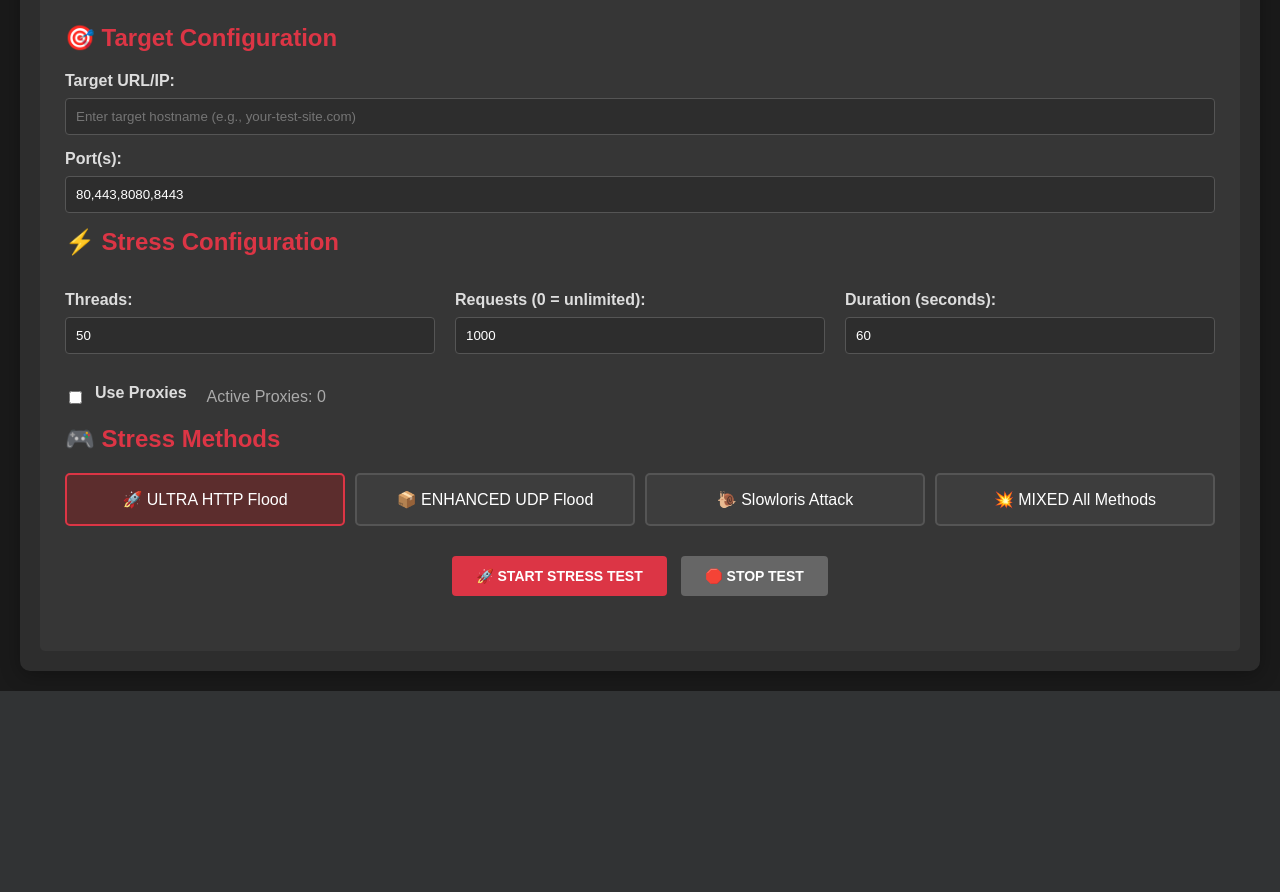
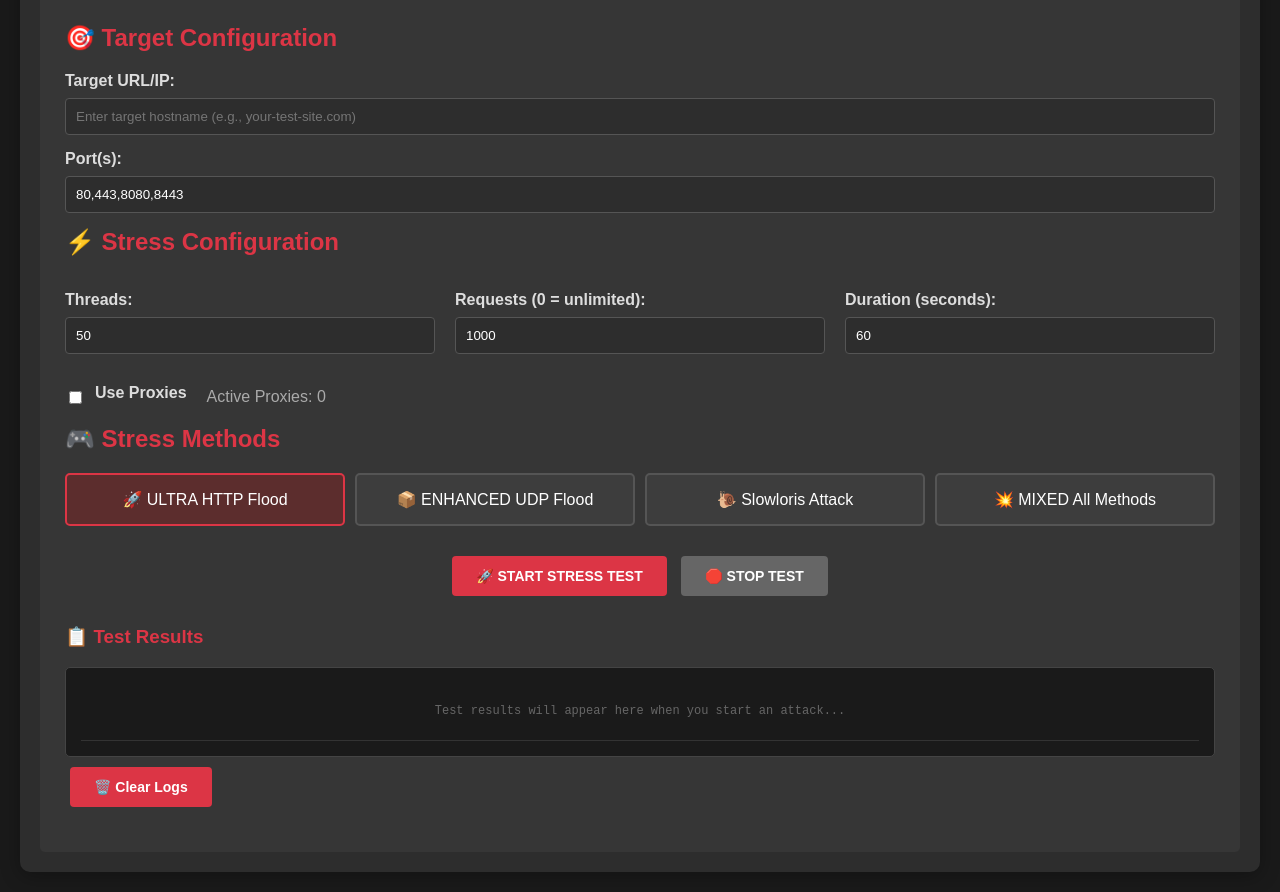
Before and after one commit to Maggakos1/my-network-tool, a Python web app: template templates/index.html in a window 1280 px wide. Shown: the part 245-1137 px from the top of the page. Before the commit the page ends 936 px from the top, so only its background shows below. Run offline with Jinja, Linux system fonts and the light colour scheme; the template is opened without the code that fills it, so the values that code supplies are empty.

Commit message:
Update index.html

```diff
--- a/templates/index.html
+++ b/templates/index.html
@@ -201,6 +201,23 @@
             border-bottom: none;
         }
 
+        /* Test Results Styles */
+        .test-results {
+            background: #1a1a1a;
+            border: 1px solid #444;
+            border-radius: 5px;
+            padding: 15px;
+            max-height: 400px;
+            overflow-y: auto;
+            font-family: 'Courier New', monospace;
+            font-size: 12px;
+            line-height: 1.4;
+        }
+        .test-results div {
+            padding: 2px 0;
+            border-bottom: 1px solid #333;
+        }
+
         h1, h2, h3 {
             color: #dc3545;
             margin-top: 0;
@@ -296,6 +313,17 @@
             <div style="text-align: center; margin: 25px 0;">
                 <button onclick="showLegalWarning()" id="startBtn">🚀 START STRESS TEST</button>
                 <button onclick="stopAttack()" id="stopBtn" disabled>🛑 STOP TEST</button>
+            </div>
+
+            <!-- Test Results Section -->
+            <div class="form-group">
+                <h3>📋 Test Results</h3>
+                <div class="test-results" id="testResults">
+                    <div style="color: #666; text-align: center; padding: 20px;">
+                        Test results will appear here when you start an attack...
+                    </div>
+                </div>
+                <button onclick="clearLogs()" style="margin-top: 10px;">🗑️ Clear Logs</button>
             </div>
         </div>
 
@@ -508,7 +536,7 @@
                 });
         }
 
-        // Status Updates
+        // Status Updates and Test Results
         let statusInterval;
 
         function startStatusUpdates() {
@@ -523,6 +551,9 @@
                         document.getElementById('statCurrentRPS').textContent = Math.round(data.current_rps);
                         document.getElementById('statAvgRPS').textContent = Math.round(data.avg_rps);
                         document.getElementById('statUDPPackets').textContent = data.packets_sent.toLocaleString();
+
+                        // Update test results logs
+                        updateTestLogs(data.test_logs);
 
                         // Update connections list
                         const connectionsList = document.getElementById('connectionsList');
@@ -549,6 +580,58 @@
             }, 1000);
         }
 
+        function updateTestLogs(logs) {
+            const testResults = document.getElementById('testResults');
+            if (logs && logs.length > 0) {
+                testResults.innerHTML = '';
+                logs.forEach(log => {
+                    const logElement = document.createElement('div');
+                    logElement.style.padding = '2px 0';
+                    logElement.style.borderBottom = '1px solid #333';
+
+                    // Color code different types of messages
+                    if (log.includes('🚀') || log.includes('🎯') || log.includes('🔢') || log.includes('⏱️') || log.includes('🧵') || log.includes('📨') || log.includes('🔌')) {
+                        logElement.style.color = '#dc3545'; // Red for important info
+                    } else if (log.includes('📊') || log.includes('✅') || log.includes('📦') || log.includes('💾')) {
+                        logElement.style.color = '#28a745'; // Green for results
+                    } else if (log.includes('💥') || log.includes('⚡') || log.includes('🔥')) {
+                        logElement.style.color = '#ffc107'; // Yellow for performance ratings
+                    } else if (log.includes('=')) {
+                        logElement.style.color = '#666'; // Gray for separators
+                    } else if (log.includes('❌')) {
+                        logElement.style.color = '#dc3545'; // Red for errors
+                    } else if (log.includes('🐌')) {
+                        logElement.style.color = '#17a2b8'; // Blue for slowloris
+                    } else if (log.includes('📦')) {
+                        logElement.style.color = '#6f42c1'; // Purple for UDP
+                    } else {
+                        logElement.style.color = '#ccc'; // Default color
+                    }
+
+                    // Make certain messages bold
+                    if (log.includes('🚀 STARTING') || log.includes('📊 COMPLETED') || log.includes('💥 NUCLEAR') || log.includes('⚡ EXTREME') || log.includes('🔥 HIGH')) {
+                        logElement.style.fontWeight = 'bold';
+                    }
+
+                    logElement.textContent = log;
+                    testResults.appendChild(logElement);
+                });
+                // Auto-scroll to bottom
+                testResults.scrollTop = testResults.scrollHeight;
+            } else {
+                testResults.innerHTML = '<div style="color: #666; text-align: center; padding: 20px;">Test results will appear here when you start an attack...</div>';
+            }
+        }
+
+        function clearLogs() {
+            fetch('/clear_logs')
+                .then(response => response.json())
+                .then(data => {
+                    document.getElementById('testResults').innerHTML =
+                        '<div style="color: #666; text-align: center; padding: 20px;">Test results will appear here when you start an attack...</div>';
+                });
+        }
+
         // Proxy Management
         function loadProxies() {
             fetch('/get_proxies')
@@ -563,6 +646,11 @@
             const tbody = document.getElementById('proxyTableBody');
             tbody.innerHTML = '';
 
+            if (proxies.length === 0) {
+                tbody.innerHTML = '<tr><td colspan="5" style="text-align: center; color: #666;">No proxies added yet</td></tr>';
+                return;
+            }
+
             proxies.forEach(proxy => {
                 const row = document.createElement('tr');
                 row.innerHTML = `
@@ -570,7 +658,7 @@
                     <td>${proxy.address}</td>
                     <td>${proxy.port}</td>
                     <td><span class="success">Active</span></td>
-                    <td><button onclick="removeProxy('${proxy.address}', ${proxy.port})" class="error">Remove</button></td>
+                    <td><button onclick="removeProxy('${proxy.address}', ${proxy.port})" style="background: #dc3545; padding: 5px 10px; font-size: 12px;">Remove</button></td>
                 `;
                 tbody.appendChild(row);
             });
```
